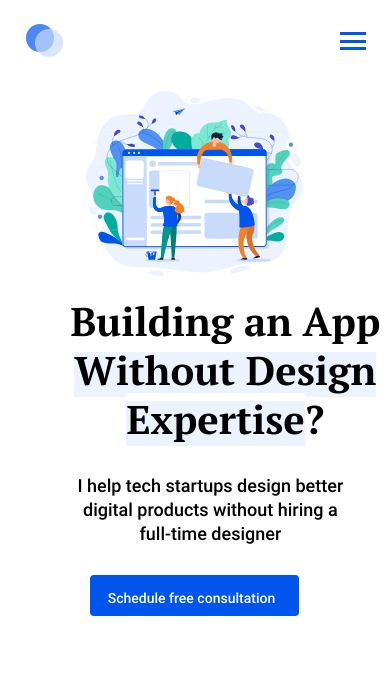
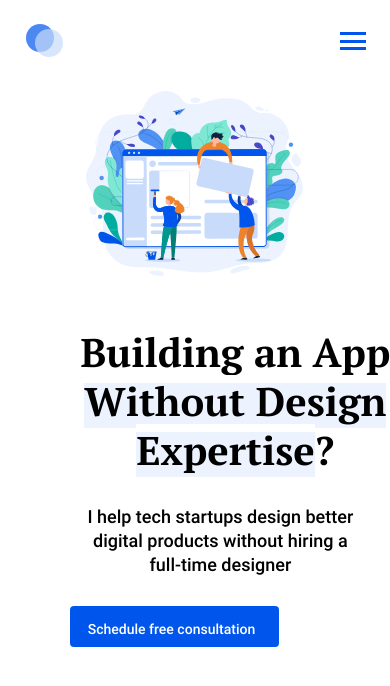
Before and after one commit to WebHeroSchool/Masterskaya, a plain HTML site: page index.html in a window 390 px wide. Shown: the top 686 px of the page. Drawn offline with Linux system fonts and the light colour scheme.

Commit message:
Update styles.css
правки в styles.css 8

```diff
--- a/styles.css
+++ b/styles.css
@@ -41,7 +41,6 @@ body {
   font: 400 22px/26px 'roboto_regular', arial, helvetica, sans-serif;
   width: 455px;
   height: 52px;
-
 }
 
 .main__button {
@@ -321,7 +320,7 @@ body {
 
   .main {
     text-align: center;
-    padding: 57% 0 0;
+    padding: 54% 0 0;
     background-size: 64%;
     background-position: top center;
   }
@@ -331,7 +330,7 @@ body {
     font: 700 40px/49px 'pt_serifbold', arial, helvetica, sans-serif;
     width: 400px;
     height: 96px;
-    padding-left: 100px;
+    padding-left: 120px;
     margin-top: 41px;
   }
 
@@ -341,7 +340,7 @@ body {
     margin-right: 57px;
     width: 290px;
     height: 57px;
-    padding-left: 150px;
+    padding-left: 160px;
   }
 
   .main__button {
@@ -350,7 +349,7 @@ body {
     width: 168px;
     height: 7px;
     animation: none;
-    margin-right: 100px;
+    margin-right: 50px;
   }
 
   .menu__item {
@@ -445,18 +444,12 @@ body {
   }
 }
 
-@media (max-width: 730px) {
-  .main {
-    background-size: 64%;
-  }
-
+@media (max-width: 740px) {
   .main__title {
     padding-left: 80px;
-    margin-top: 0;
   }
 
   .main__subtitle {
-    margin-right: 57px;
     padding-left: 120px;
   }
 
@@ -465,21 +458,45 @@ body {
   }
 }
 
-@media (max-width: 630px) {
+@media (max-width: 640px) {
   .main__title {
-    padding-left: 0;
-    margin-top: 0;
+    padding-left: 60px;
   }
 
   .main__subtitle {
+    padding-left: 100px;
+  }
+
+  .main__button {
     margin-right: 40px;
+  }
+
+@media (max-width: 540px) {
+  .main__title {
     padding-left: 40px;
   }
 
-  .main__button {
-    margin-right: 0;
+  .main__subtitle {
+    padding-left: 80px;
   }
-}
+
+@media (max-width: 523px) {
+  .main__title {
+    padding-left: 20px;
+  }
+
+  .main__subtitle {
+    padding-left: 60px;
+  }
+
+@media (max-width: 454px) {
+  .main__title {
+    padding-left: 10px;
+  }
+
+  .main__subtitle {
+    padding-left: 50px;
+  }
 
 @media (max-width: 376px) {
   .wrapper {
```
